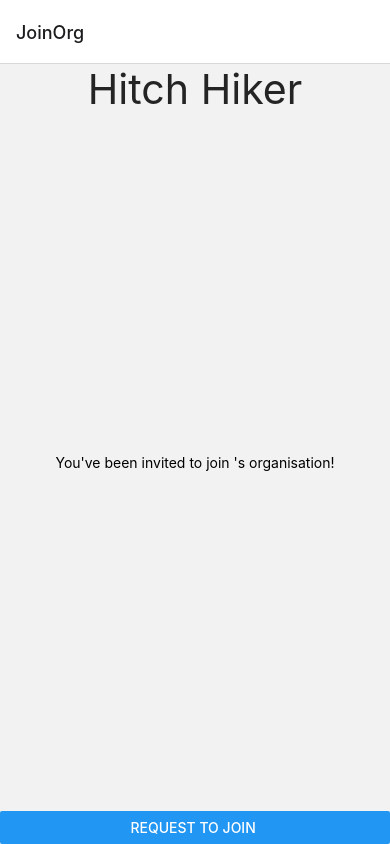
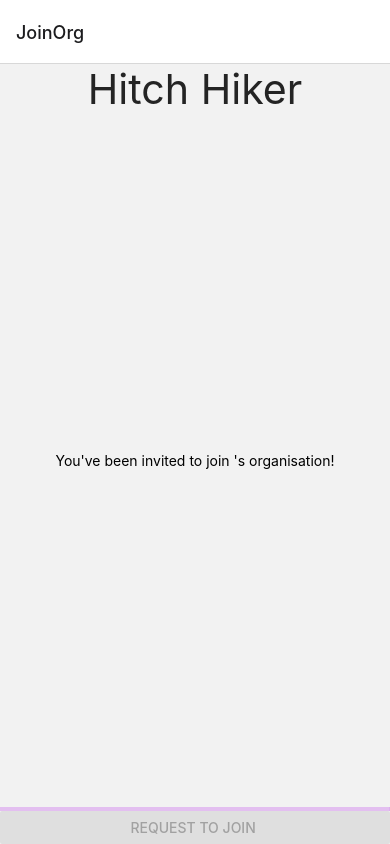
Before and after one commit to Lexicon-Digital/hackathon-ecoride, a React Native app in the folder HitchHiker/: screen / in a window 390 px wide. Both pictures are taken after a click on the button "REQUEST TO JOIN". Built offline with nearby package versions, Linux system fonts and the light colour scheme.

Commit message:
Add progress bar and confirmation toast

```diff
--- a/HitchHiker/views/JoinOrganisation/JoinOrganisation.tsx
+++ b/HitchHiker/views/JoinOrganisation/JoinOrganisation.tsx
@@ -1,6 +1,6 @@
-import React from "react";
-import { Text as RNEText } from "react-native-elements";
-import {Button, SafeAreaView, StyleSheet, Text, ToastAndroid} from "react-native";
+import React, {useState} from "react";
+import {LinearProgress, Overlay, Text as RNEText} from "react-native-elements";
+import {Button, SafeAreaView, StyleSheet, Text, ToastAndroid, View} from "react-native";
 import {Navigation} from "../../components/Navigation/Navigation";
 
 type JoinOrganisationProps = {
@@ -24,11 +24,15 @@ const styles = StyleSheet.create({
 });
 
 export const JoinOrganisation: React.VFC<JoinOrganisationProps> = ({ organisationName, navigation }) => {
+    const [isLoading, setIsLoading] = useState(false);
     const handleJoin = async () => {
+        setIsLoading(true)
+        // Fake wait to simulate request being confirmed by admin
         await new Promise(resolve => { setTimeout(resolve, 4000)});
 
         ToastAndroid.show(`You have been accepted into ${organisationName}'s organisation`, 1000);
 
+        setIsLoading(false)
         navigation.navigate("SignUp")
     };
 
@@ -36,7 +40,10 @@ export const JoinOrganisation: React.VFC<JoinOrganisationProps> = ({ organisatio
         <SafeAreaView style={styles.joinOrg}>
             <RNEText h1 style={styles.title}>Hitch Hiker</RNEText>
             <Text style={styles.inviteMessage}>You've been invited to join {organisationName}'s organisation!</Text>
-            <Button title={`Request to join ${organisationName}`} onPress={handleJoin} />
+            <View>
+                {isLoading && <LinearProgress />}
+                <Button title={`Request to join ${organisationName}`} onPress={handleJoin} disabled={isLoading} />
+            </View>
         </SafeAreaView>
     );
 };
```
